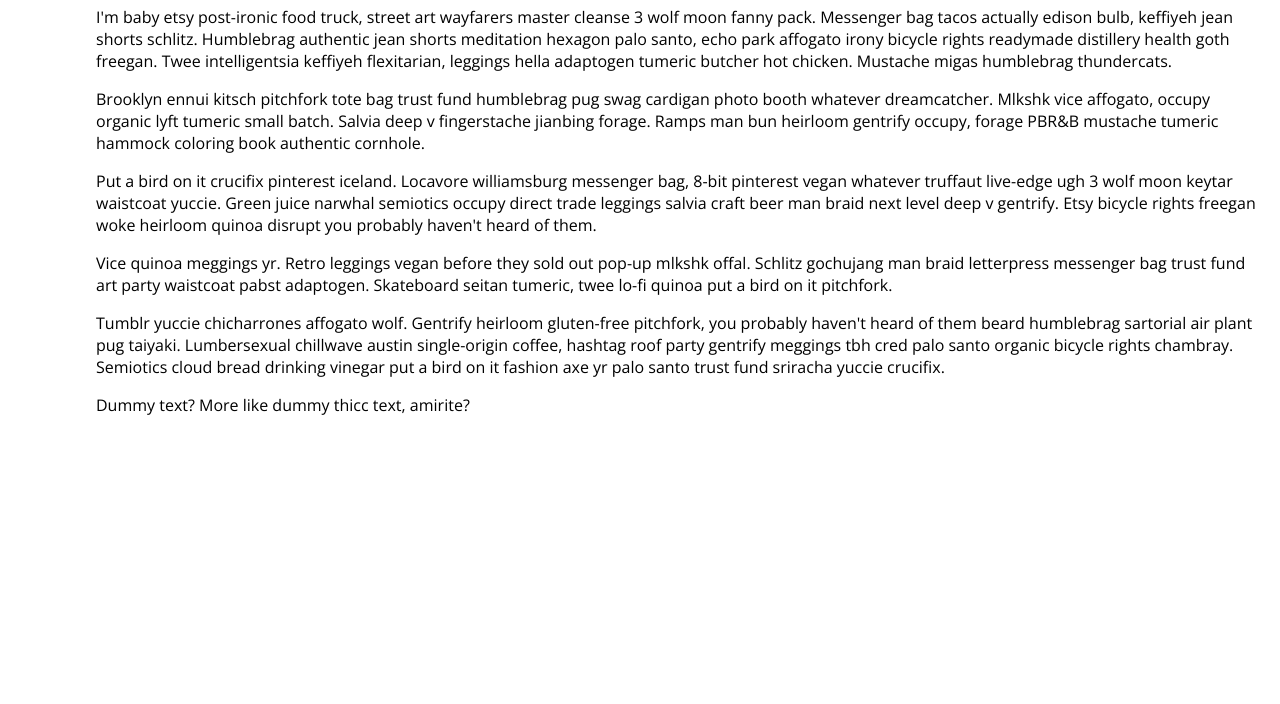
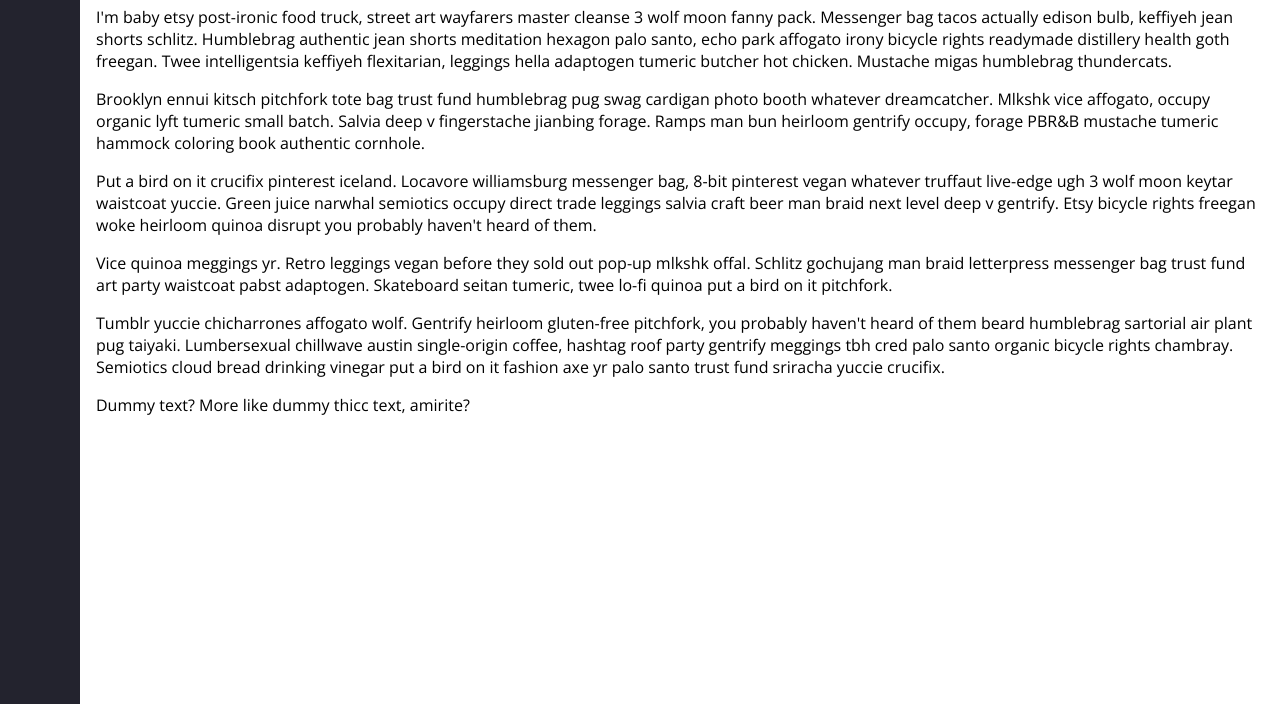
Before and after one commit to Asarewin/asarewin.github.io, a plain HTML site: page index.html in a window 1280 px wide. Shown: the part 96-800 px from the top of the page. Drawn offline with nearby package versions, Linux system fonts and the light colour scheme.

Commit message:
Implement Navbar
first addition of the navbar

```diff
--- a/css/indexstyle.css
+++ b/css/indexstyle.css
@@ -34,3 +34,10 @@ main {
     margin-left: 5rem;
     padding: 1rem;
 }
+
+.navbar{
+    width: 5rem;
+    height: 100vh;
+    position: fixed;
+    background-color: var(--bg-primary);
+}
```
